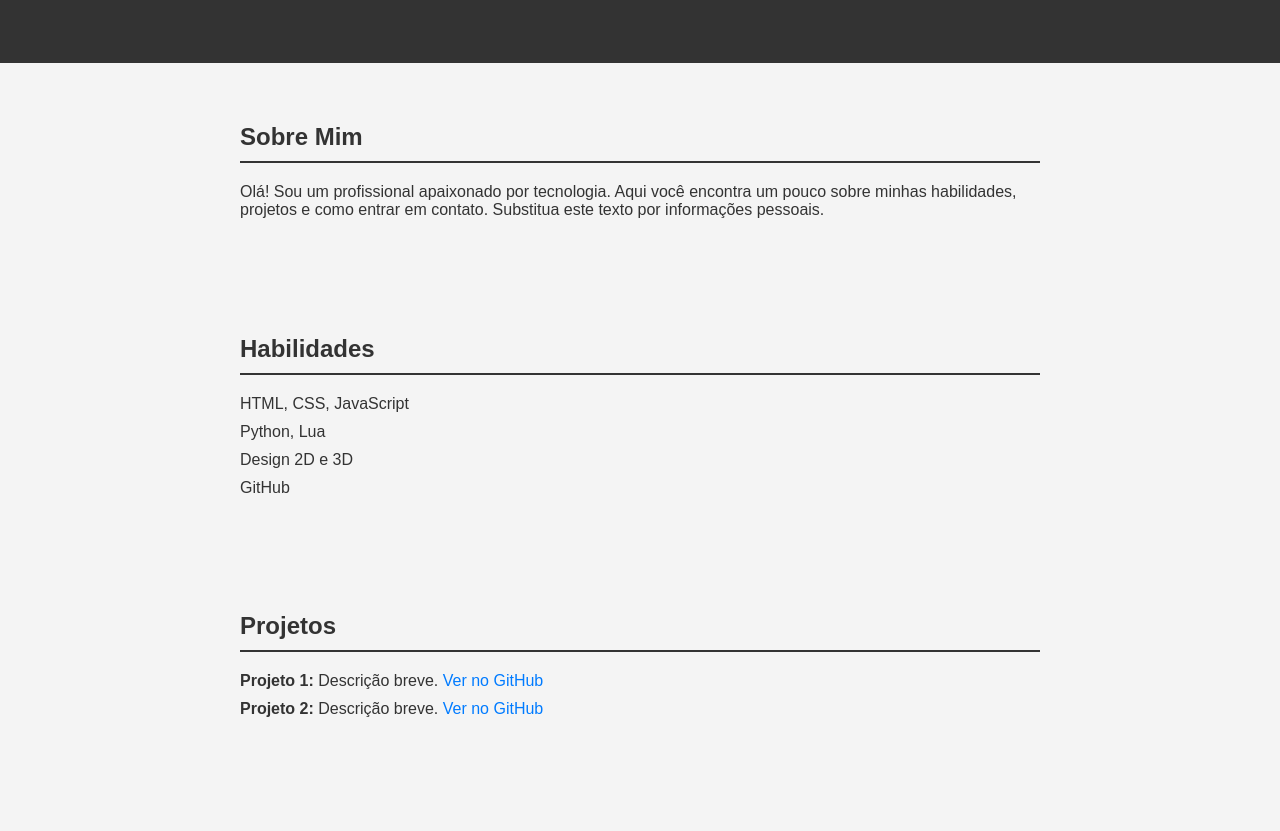
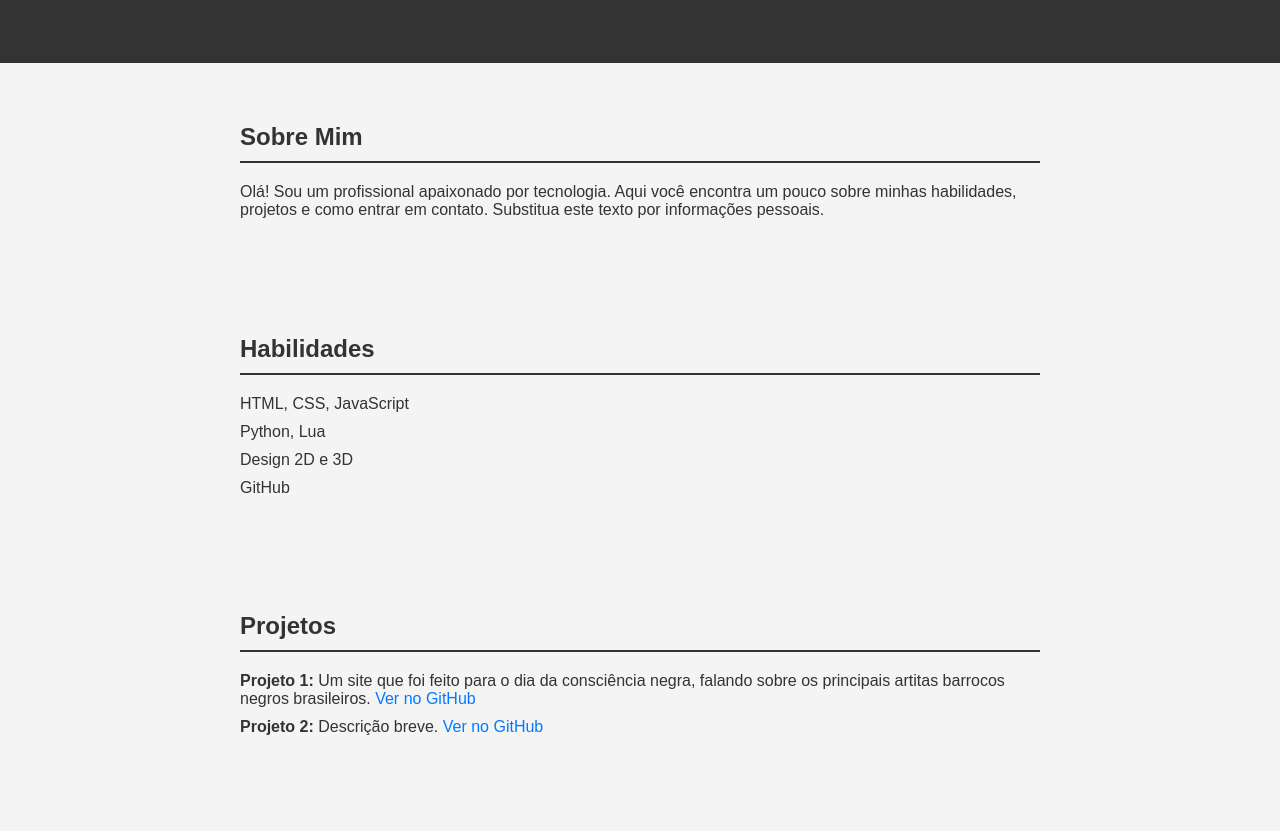
Before and after one commit to Flaviojr071/portifolio, a plain HTML site: page index.html in a window 1280 px wide. Shown: the part 151-982 px from the top of the page. Drawn offline with Linux system fonts and the light colour scheme.

Commit message:
Revise Projeto 1 description in index.html
Updated project description for Projeto 1.

```diff
--- a/index.html
+++ b/index.html
@@ -74,7 +74,7 @@
     <section id="projetos">
         <h2>Projetos</h2>
         <ul>
-            <li><strong>Projeto 1:</strong> Descrição breve. <a href="https://github.com/seuusuario/projeto1" target="_blank">Ver no GitHub</a></li>
+            <li><strong>Projeto 1:</strong> Um site que foi feito para o dia da consciência negra, falando sobre os principais artitas barrocos negros brasileiros. <a href="https://flaviojr071.github.io/site/" target="_blank">Ver no GitHub</a></li>
             <li><strong>Projeto 2:</strong> Descrição breve. <a href="https://github.com/seuusuario/projeto2" target="_blank">Ver no GitHub</a></li>
             <!-- Adicione mais projetos aqui -->
         </ul>
```
